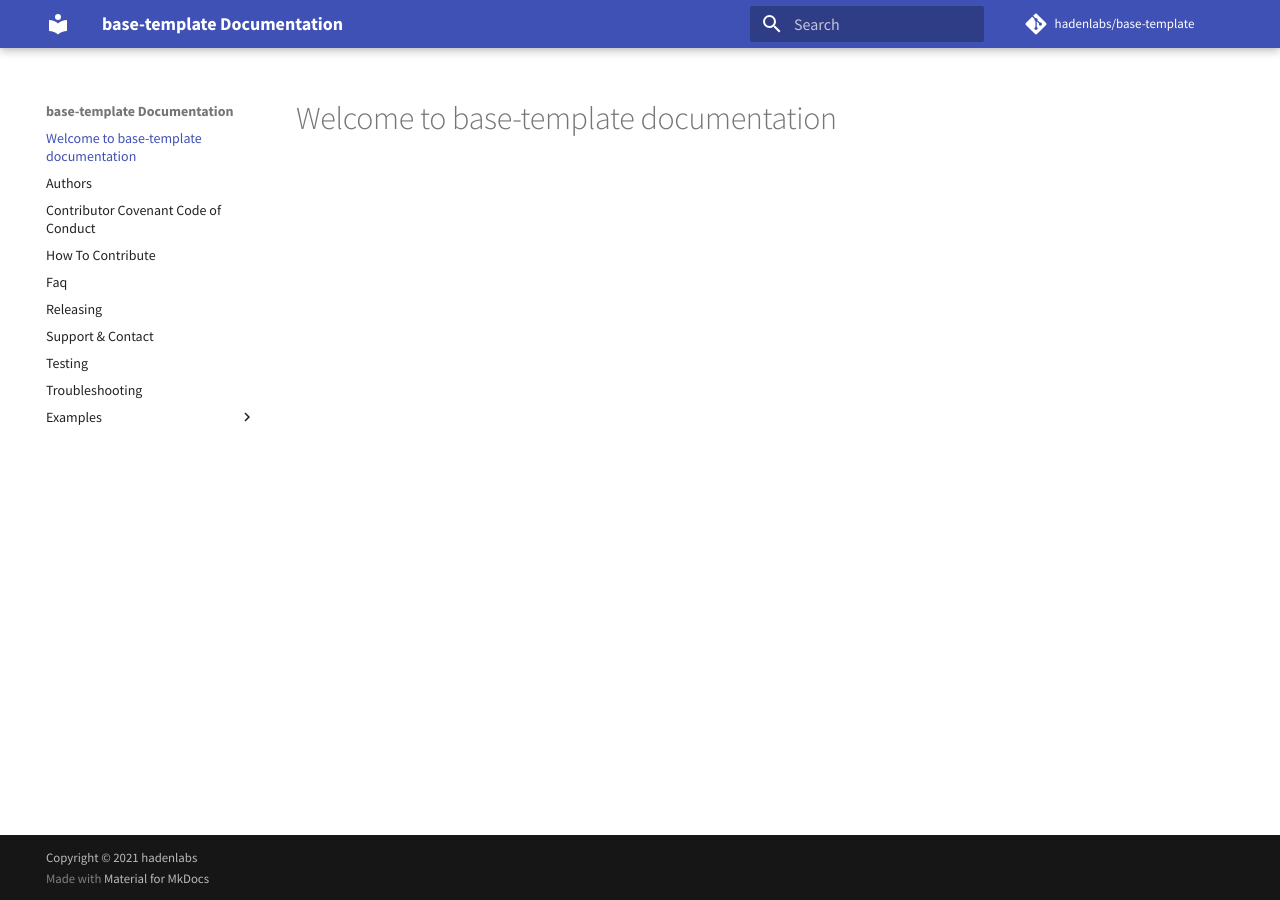
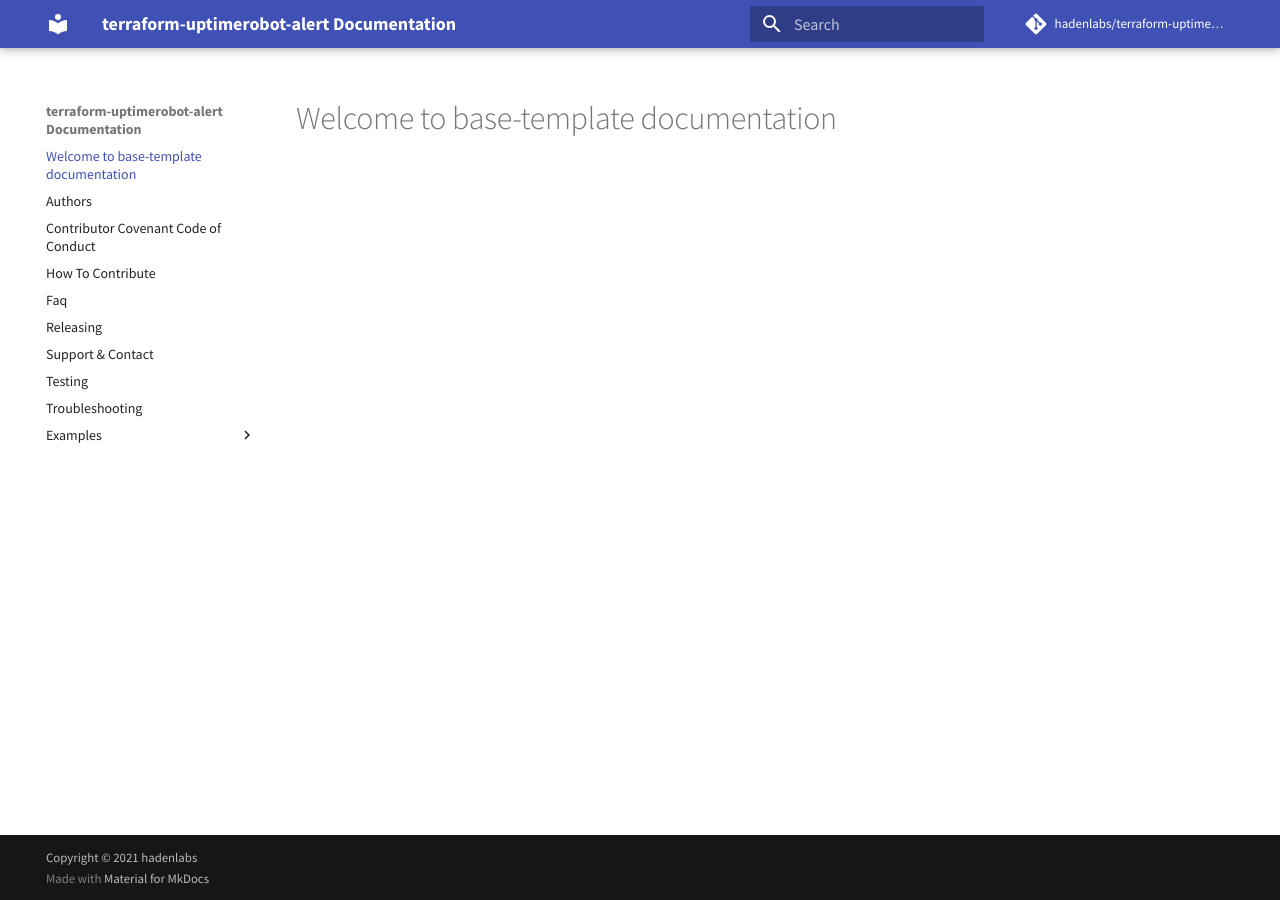
Before and after one commit to hadenlabs/terraform-uptimerobot-alert, an MkDocs documentation site: the page built from docs/index.md, in a window 1280 px wide. Built offline with MkDocs 1.6.1 and Material for MkDocs 9.7.7, drawn with Linux system fonts in a browser that asks for light colours; comment, search, counter and statistics services are not loaded.

Commit message:
chore: change name project (#1)

```diff
--- a/.tmuxinator.yml
+++ b/.tmuxinator.yml
@@ -1,5 +1,5 @@
-# ~/.tmuxinator/base-template.yml
-name: base-template
+# ~/.tmuxinator/hadenlabs-terraform-uptimerobot-alert.yml
+name: hadenlabs-terraform-uptimerobot-alert
 root: ./
 # Optional tmux socket
 # socket_name: foo
@@ -25,7 +25,7 @@ on_project_start: make environment
 # on_project_stop: make docker.down
 
 # Runs in each window and pane before window/pane specific commands. Useful for setting up interpreter versions.
-# pre_window: eval $(env-secrets bw github.com/hadenlabs/base-template)
+# pre_window: eval $(env-secrets bw github.com/hadenlabs/terraform-uptimerobot-alert)
 # Pass command line options to tmux. Useful for specifying a different tmux.conf.
 # tmux_options: -f ~/.tmux.mac.conf
 
--- a/.todocheck.yaml
+++ b/.todocheck.yaml
@@ -1,4 +1,4 @@
-origin: github.com/hadenlabs/base-template
+origin: github.com/hadenlabs/terraform-uptimerobot-alert
 issue_tracker: GITHUB
 auth:
   type: none
--- a/mkdocs.yml
+++ b/mkdocs.yml
@@ -1,4 +1,4 @@
-site_name: base-template Documentation
+site_name: terraform-uptimerobot-alert Documentation
 theme: 'material'
 markdown_extensions:
   - toc:
@@ -15,8 +15,8 @@ extra:
   font:
     text: 'Source Sans Pro'
 
-repo_name: 'hadenlabs/base-template'
-repo_url: 'https://github.com/hadenlabs/base-template'
+repo_name: 'hadenlabs/terraform-uptimerobot-alert'
+repo_url: 'https://github.com/hadenlabs/terraform-uptimerobot-alert'
 copyright: 'Copyright © 2021 <a href="https://hadenlabs.com">hadenlabs</a>'
 
 google_analytics:
--- a/setup.cfg
+++ b/setup.cfg
@@ -64,7 +64,7 @@ test = pytest
 norecursedirs = "build" "docs" "docs[\/]_build" ".egg"
 addopts =
 	-s -v
-	--cov base-template
+	--cov terraform-uptimerobot-alert
 	--cov-report html
 	--no-cov-on-fail
 	--capture=no
```
Also changed, not shown: .pre-commit-config.yaml (+29 -64 lines), package.json (+23 -31 lines), 11 other files.
